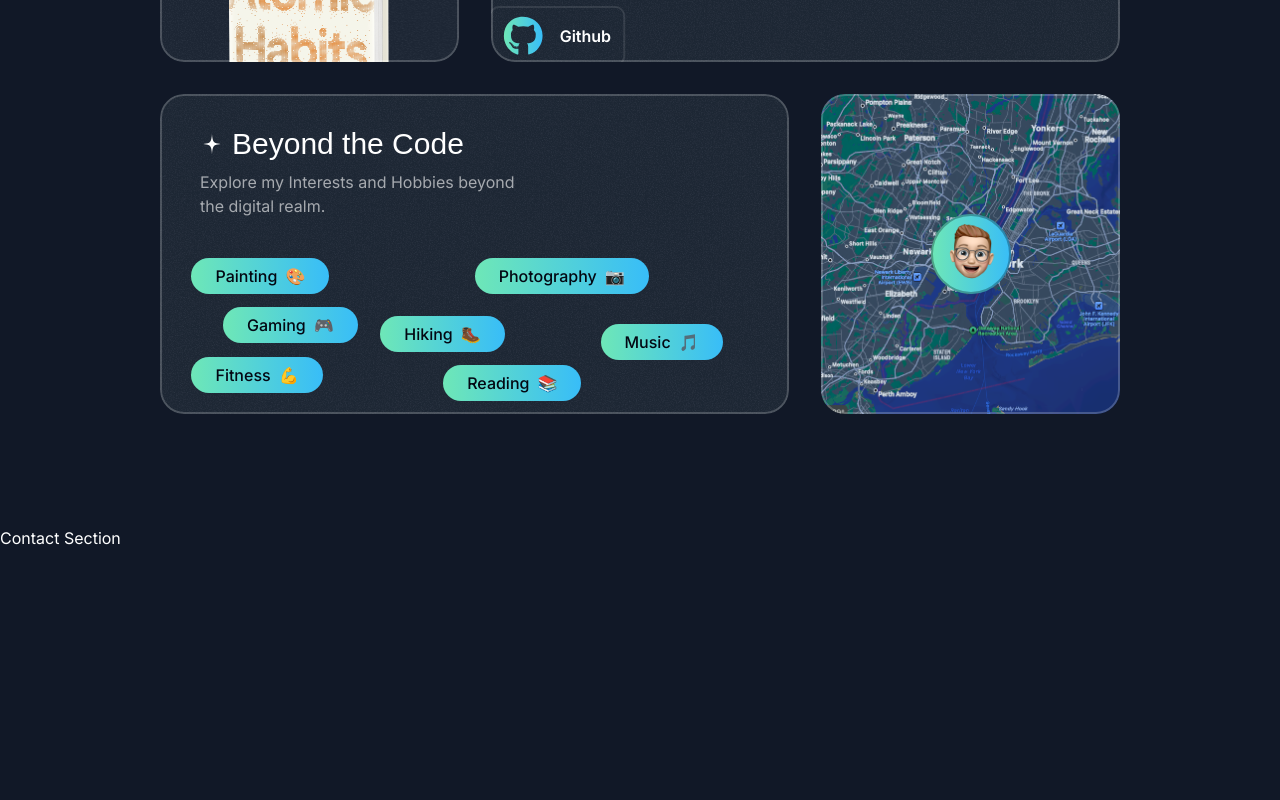
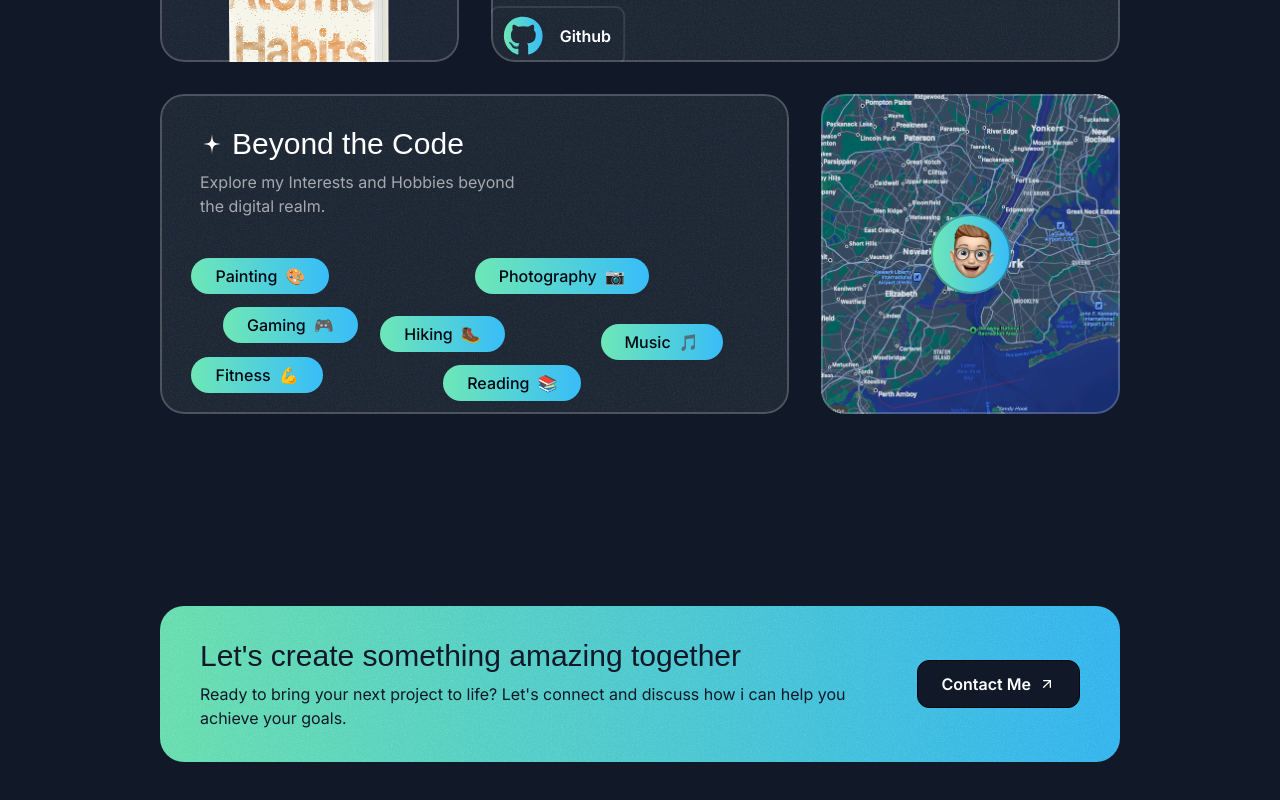
Before and after one commit to Prasant-Pradeep/portfolio_prasant, a Next.js app: page / in a window 1280 px wide. Shown: the part 4550-5350 px from the top of the page. Before the commit the page ends 5100 px from the top, so only its background shows below. Built offline with nearby package versions, Linux system fonts and the light colour scheme; a web font is replaced by a local one.

Commit message:
feat:Building contact me page

```diff
--- a/src/sections/Contact.tsx
+++ b/src/sections/Contact.tsx
@@ -1,3 +1,32 @@
+import ArrowUpRightIcon from "@/assets/icons/arrow-up-right.svg"
+import grainImage from "@/assets/images/grain.jpg";
 export const ContactSection = () => {
-  return <div>Contact Section</div>;
+  return (
+      <div className="py-16 pt-12 lg:py-24 lg:pt-20">
+        <div className="container">
+          <div className="bg-gradient-to-r from-emerald-300 to-sky-400 text-gray-900 py-8 px-10 rounded-3xl text-center md:text-left relative overflow-hidden z-0">
+            <div
+              className="absolute inset-0 opacity-5 -z-10 "
+              style={{
+                backgroundImage: `url(${grainImage.src})`,
+              }}
+            ></div>
+            <div className="flex flex-col md:flex-row gap-8 md:gap-16 items-center">
+              <div>
+                <h2 className="font-serif text-2xl md:text-3xl">Let's create something amazing together</h2>
+                <p className="text-sm md:text-base mt-2">
+                  Ready to bring your next project to life? Let's connect and discuss how i can help you achieve your goals.
+                </p>
+              </div>
+              <div>
+                <button className="text-white bg-gray-900 inline-flex items-center px-6 h-12 rounded-xl gap-2 w-max border border-gray-950">
+                  <span className="font-semibold">Contact Me</span>
+                  <ArrowUpRightIcon className="size-4" />
+                </button>
+              </div>
+            </div>
+          </div>
+        </div>
+      </div>
+  );
 };
```
